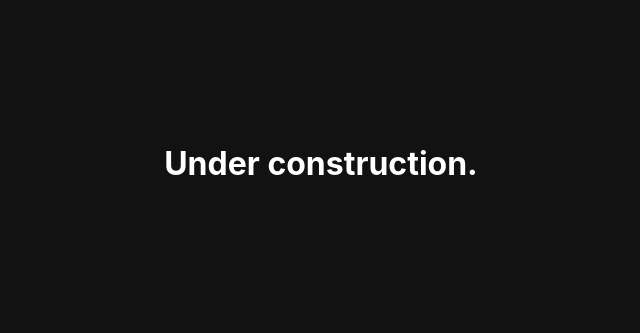
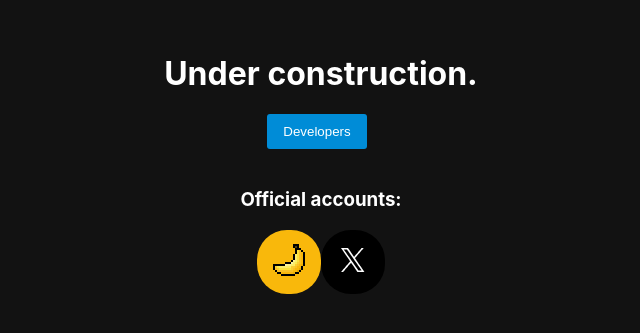
Before and after one commit to ctfunkin/ctfunkin.github.io, a plain HTML site: page index.html in a window 1280 px wide. Shown: the part 245-578 px from the top of the page, without its empty margins (319-959 px from the left). Drawn offline with Linux system fonts and the light colour scheme.

Commit message:
Added contacts buttons to main page, and made /developers

```diff
--- /dev/null
+++ b/developers/styles.css
@@ -0,0 +1,42 @@
+:root {
+  color-scheme: dark;
+}
+
+html, body {
+  font-family: 'Inter', sans-serif;
+  overflow-x: hidden; /* Hide horizontal scrollbar */
+  overflow-y: hidden; /* Hide vertical scrollbar */
+}
+
+.container {
+  display: flex;
+  flex-direction: column;
+  justify-content: center;
+  align-items: center;
+  height: 100vh;
+}
+
+.buttons {
+  display: flex;
+  flex-direction: row;
+}
+
+/* Go back button */
+.goback {
+  background-color: rgb(123, 123, 123);
+  color: white;
+
+  margin-right: 8px;
+  height: 35px;
+  width: 100px;
+
+  border: none;
+  border-radius: 3px;
+
+  transition: 0.15s;
+}
+
+.goback:hover {
+  opacity: 80%;
+  cursor: pointer;
+}
--- a/index.html
+++ b/index.html
@@ -22,6 +22,17 @@
 
         <div class="container">
             <h1>Under construction.</h1>
+            <button class="developers" onclick="window.location.href = 'developers/index.html';">Developers</button>
+            <br>
+            <h3>Official accounts:</h3>
+            <div class="buttons">
+                <button class="gamebanana" title="Gamebanana" onclick="window.location.href = 'https://gamebanana.com/wips/77666';">
+                    <img src="assets/gamebanana_32.png">
+                </button>
+                <button class="twitter" title="Twitter" onclick="window.location.href = 'https://twitter.com/@ctfunkin';">
+                    <img src="assets/twitter_56.png">
+                </button>
+            </div>
         </div>
 
     </body>
--- a/styles.css
+++ b/styles.css
@@ -10,7 +10,72 @@ html, body {
 
 .container {
   display: flex;
+  flex-direction: column;
+  justify-content: center;
   align-items: center;
-  justify-content: center;
   height: 100vh;
 }
+
+.buttons {
+  display: flex;
+  flex-direction: row;
+}
+
+/* Developers button */
+.developers {
+  background-color: rgb(0, 140, 215);
+  color: white;
+
+  margin-right: 8px;
+  height: 35px;
+  width: 100px;
+
+  border: none;
+  border-radius: 3px;
+
+  transition: 0.15s;
+}
+
+.developers:hover {
+  background-color: rgb(0, 140, 255);
+  opacity: 80%;
+  cursor: pointer;
+}
+
+/* Gamebanana button */
+.gamebanana {
+  background-color: rgb(249,184,11);
+
+  height: 64px;
+  width: 64px;
+  padding: 0px;
+
+  border: none;
+  border-radius: 30px;
+
+  transition: 0.15s;
+}
+
+.gamebanana:hover {
+  opacity: 60%;
+  cursor: pointer;
+}
+
+/* Twitter button */
+.twitter {
+  background-color: black;
+
+  height: 64px;
+  width: 64px;
+  padding: 0px;
+
+  border: none;
+  border-radius: 30px;
+
+  transition: 0.15s;
+}
+
+.twitter:hover {
+  opacity: 60%;
+  cursor: pointer;
+}
```
Also changed, not shown: developers/index.html (added, +25 -0 lines), assets/gamebanana_32.png (added), assets/twitter_56.png (added).
